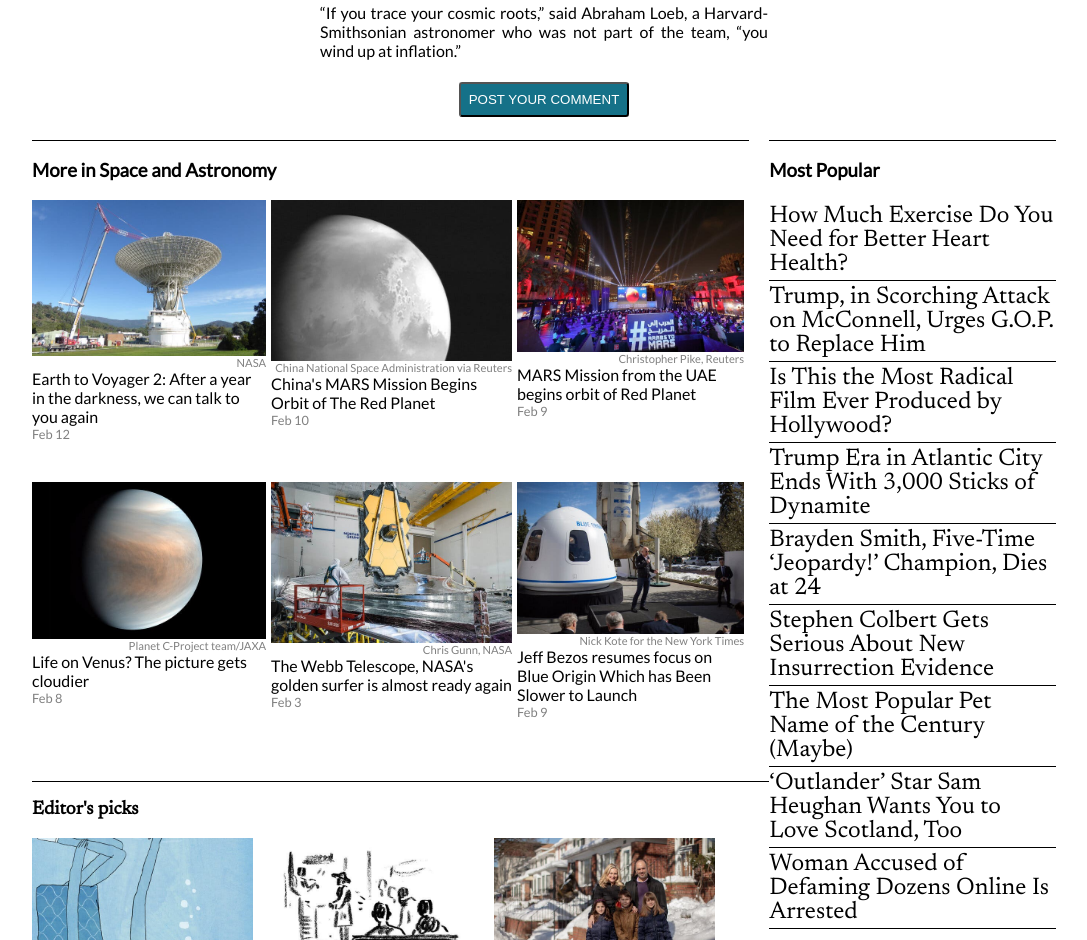
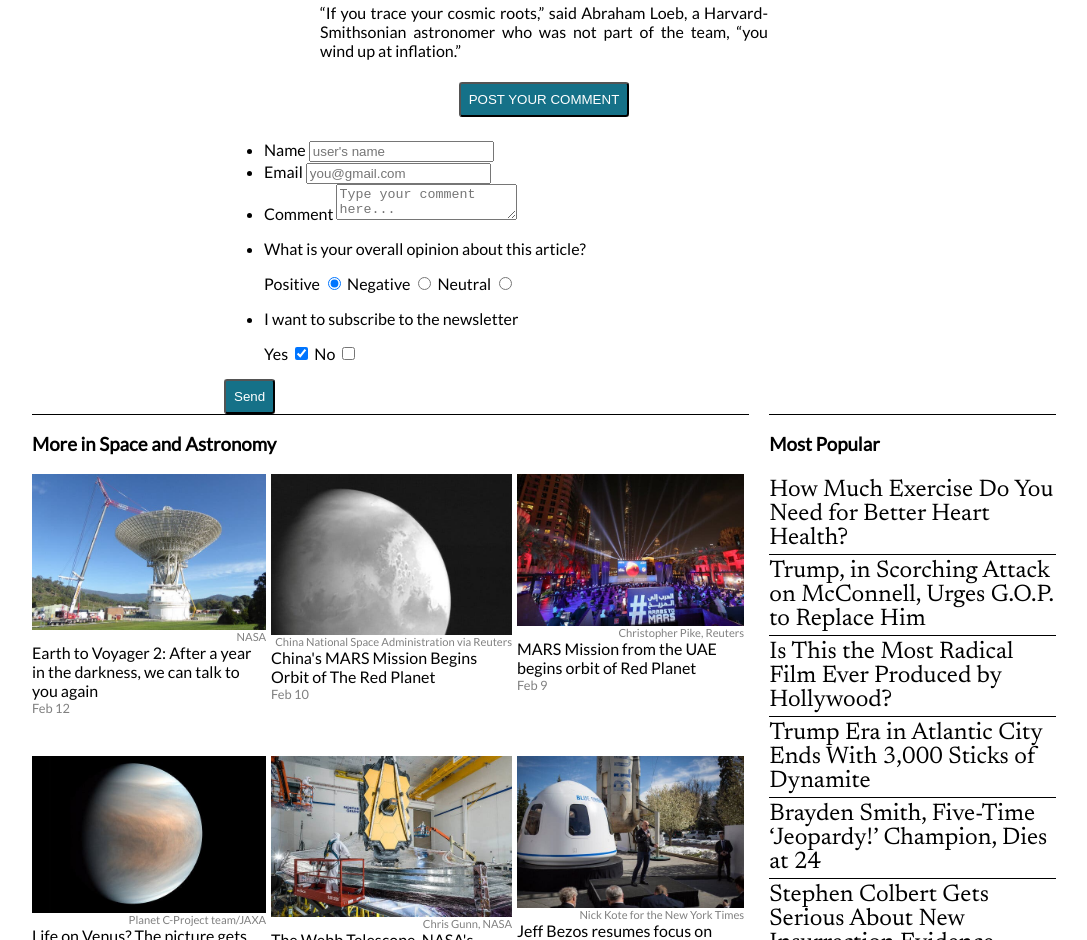
Before and after one commit to KabohaJeanMark/NewYorkTimes-clone, a website: page index.html in a window 1280 px wide. Shown: the part 6533-7473 px from the top of the page, without its empty margins (96-1183 px from the left). Drawn offline with Linux system fonts and the light colour scheme; a web font is replaced by a local one.

Commit message:
Adds form semantic html elements
- Adds input types text, email, textarea, radio, checkbox and button
- Uses labels to enhance User Experience when users use keyboards or mouse over label

```diff
--- a/index.html
+++ b/index.html
@@ -152,6 +152,41 @@
                     <div class="comment-section">
                         <button type="submit" class="coment-btn">POST YOUR COMMENT</button>
 
+                    </div>
+                    <div id="comment-form">
+                        <form action="#" method="POST">
+                            <ul>
+                                <li>
+                                    <label for="name">Name</label>
+                                    <input type="text" id="name" placeholder="user's name">
+                                </li>
+                                <li>
+                                    <label for="email">Email</label>
+                                    <input type="email" id="email" placeholder="you@gmail.com">
+                                </li>
+                                <li>
+                                    <label for="comment">Comment</label>
+                                    <textarea name="comment" id="comment" placeholder="Type your comment here..."></textarea>
+                                </li>
+                                <li>
+                                    <p>What is your overall opinion about this article?</p>
+                                    <label for="positive">Positive</label>
+                                    <input type="radio" id="positive" name="opinion" checked>
+                                    <label for="negative">Negative</label>
+                                    <input type="radio" id="negative" name="opinion">
+                                    <label for="neutral">Neutral</label>
+                                    <input type="radio" id="neutral" name="opinion">
+                                </li>
+                                <li>
+                                    <p>I want to subscribe to the newsletter</p>
+                                    <label for="subscribe">Yes</label>
+                                    <input type="checkbox" name="subscribe-newsletter" id="subscribe" checked>
+                                    <label for="unsubscribe">No</label>
+                                    <input type="checkbox" name="subscribe-newsletter" id="unsubscribe">
+                                </li>
+                            </ul>
+                            <button type="submit">Send</button>
+                        </form>
                     </div>
                 </div>
                 <div class="float-container">
```
